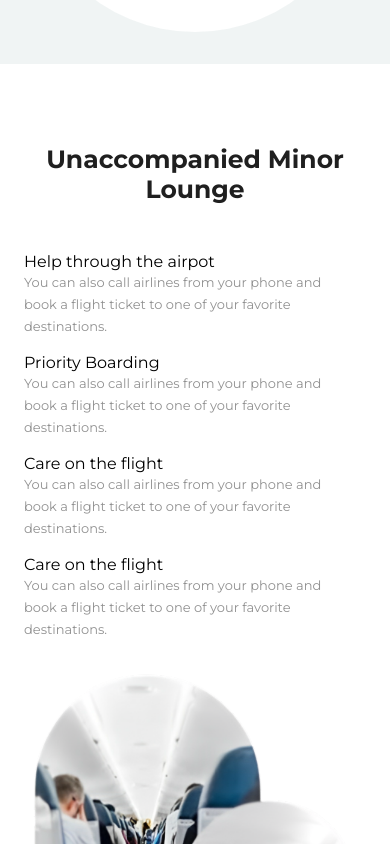
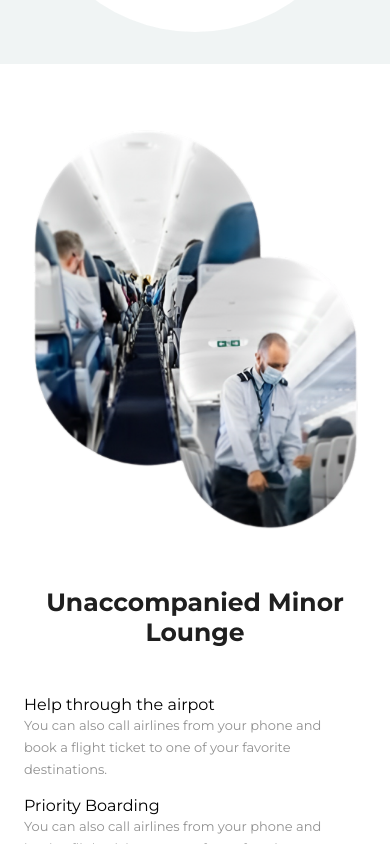
Before and after one commit to Samms206/FlySiteReactJS, a React (Vite) app: page / in a window 390 px wide. Shown: the part 3520-4364 px from the top of the page. Built offline with nearby package versions, Linux system fonts and the light colour scheme.

Commit message:
updated-SectionLounge

```diff
--- a/src/main.css
+++ b/src/main.css
@@ -543,6 +543,12 @@ h2 {
     row-gap: 2rem;
     grid-template-columns: 1fr;
   }
+  .longue .sectionContainer .wrapperGrid {
+    order: 2;
+  }
+  .longue .sectionContainer .imgDiv {
+    order: 1;
+  }
 }
 @media screen and (max-width: 400px) {
   .longue .sectionContainer .wrapperGrid .textDiv h2 {
--- a/src/main.scss
+++ b/src/main.scss
@@ -615,6 +615,12 @@ h2{
         .sectionContainer{
             row-gap: 2rem;
             grid-template-columns: 1fr;
+            .wrapperGrid{
+                order: 2;
+            }
+            .imgDiv{
+                order: 1;
+            }
         }
     }
 
```
Also changed, not shown: 1 other file (tests, documents, lock files or other folders).
